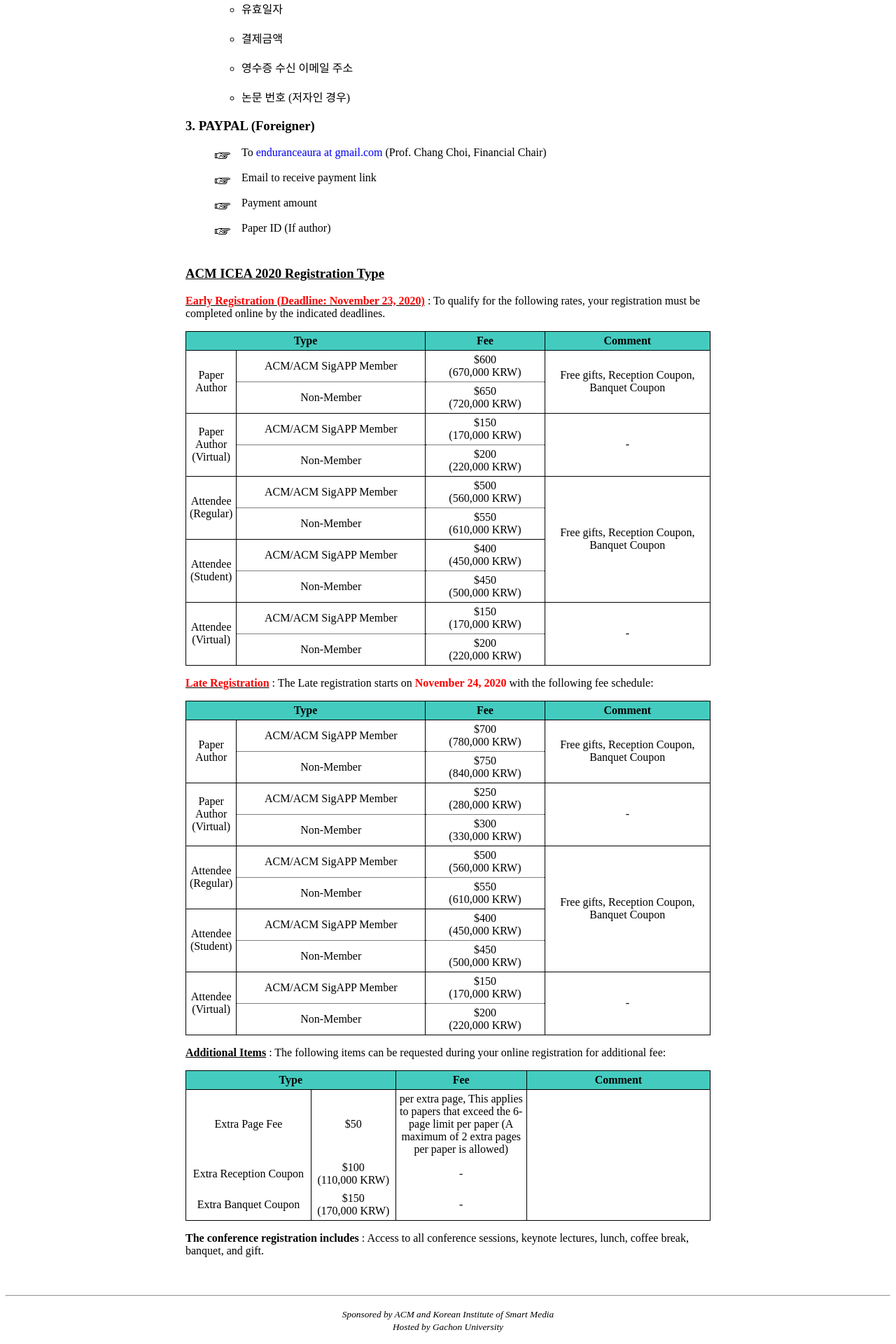
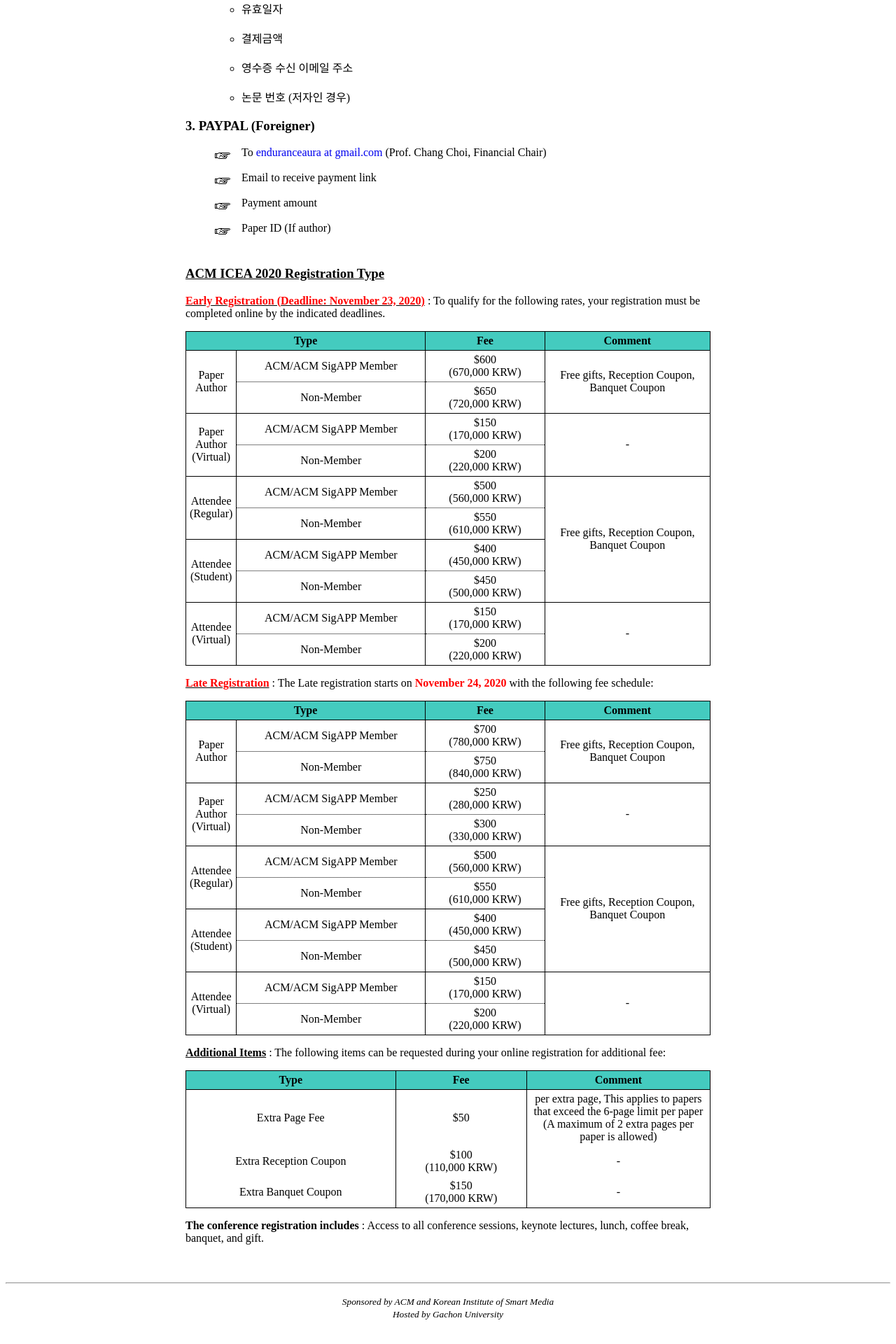
Before and after one commit to icea-conf/2020, a Jekyll site: the page built from registration/index.html, in a window 1280 px wide. Shown: the part 1256-3176 px from the top of the page at 70% size. Built offline with Jekyll 4.4.1, drawn with Linux system fonts in a browser that asks for light colours.

Commit message:
Update index.html

```diff
--- a/registration/index.html
+++ b/registration/index.html
@@ -322,7 +322,7 @@
                <table class="tlayout2" cellspacing="0">
                     <tbody style="text-align: center">
                          <tr>
-                              <td class="theader" width="40%" colspan="2">
+                              <td class="theader" width="40%">
                                    <b>Type</b>
                               </td>
                               <td class="theader" width="25%">
```
